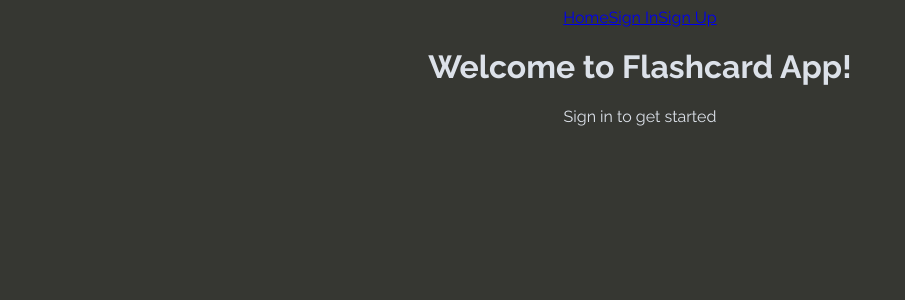
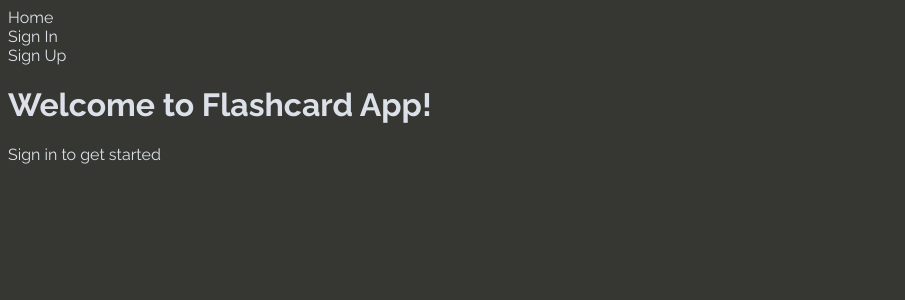
Before and after one commit to lakshinhemachandran/Quizzy, a React (Vite) app: page / in a window 1280 px wide. Shown: the top 300 px of the page, without its empty margins (0-905 px from the left). Built offline with nearby package versions, Linux system fonts and the light colour scheme; no server answers.

Commit message:
Changed the css a bit

```diff
--- a/src/App.css
+++ b/src/App.css
@@ -4,5 +4,13 @@ body {
     background-color: #363732;
     color : #DCE1E9;
     font-family: 'Raleway', sans-serif;
-    text-align: center;
 }
+
+a {
+    color: #DCE1E9;
+    text-decoration: none;
+    display : flex;
+    flex-direction: flex;
+    align-items: center;
+
+}
```
